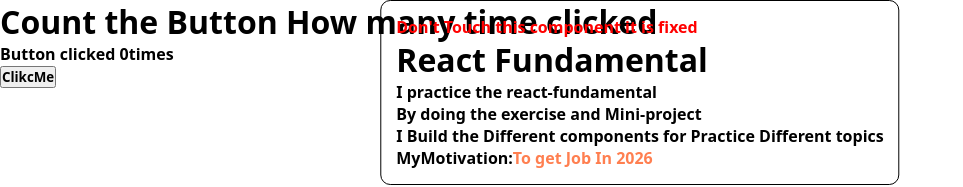
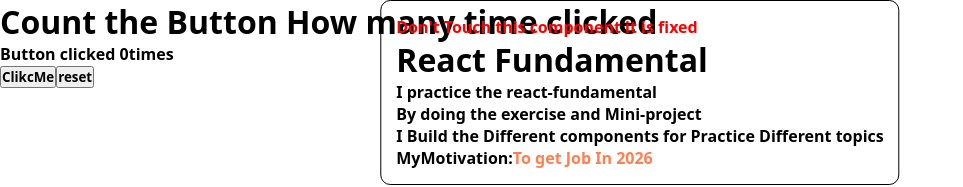
Before and after one commit to nikhildev-webapp/ReactFundamentals, a React (Vite) app: page / in a window 1280 px wide. Shown: the top 187 px of the page, without its empty margins (0-963 px from the left). Built offline with nearby package versions, Linux system fonts and the light colour scheme.

Commit message:
reset button added

```diff
--- a/src/components/ClickCounter.jsx
+++ b/src/components/ClickCounter.jsx
@@ -11,6 +11,7 @@ const ClickCounter = () => {
           <h1>Count the Button How many time clicked</h1>
           <h4>Button clicked {count}times</h4>
           <button onClick={buttonClicked}>ClikcMe</button>
+          <button onClick={()=>{setCount(0)}}>reset</button>
       </>
   )
 }
```
